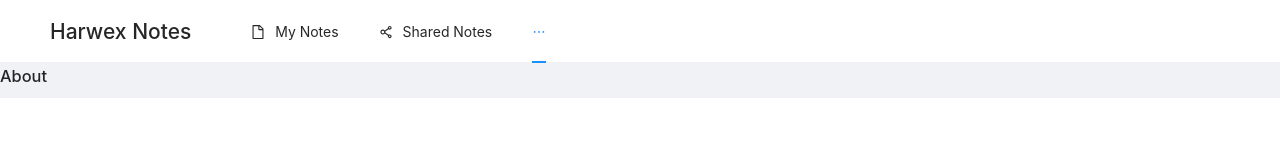
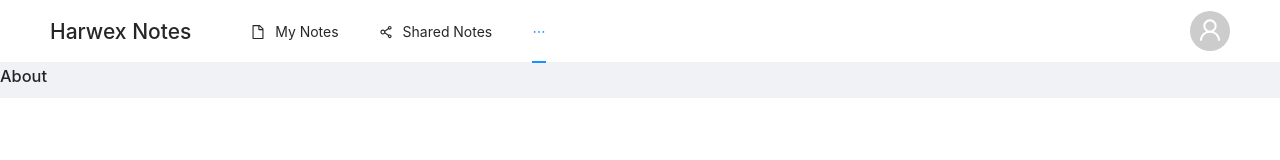
Before and after one commit to Harwex213/TechArt_Labs, a React (Create React App) app in the folder harwex-notes/: page /about in a window 1280 px wide. Shown: the top 160 px of the page. Built offline with nearby package versions, Linux system fonts and the light colour scheme.

Commit message:
feat(Header): create avatar

```diff
--- a/harwex-notes/src/app/App.js
+++ b/harwex-notes/src/app/App.js
@@ -1,8 +1,9 @@
 import React, { useEffect } from "react";
-import { BrowserRouter as Router, Switch, Route, Redirect, Link, useLocation } from "react-router-dom";
+import { BrowserRouter as Router, Switch, Route, Redirect } from "react-router-dom";
 
-import { Layout, Menu } from "antd";
-import { FileOutlined, InfoCircleOutlined, ShareAltOutlined } from "@ant-design/icons";
+import { Layout } from "antd";
+
+import Header from "../components/Header/Header";
 
 import MyNotesPage from "../pages/myNotes/MyNotesPage";
 import SharedNotesPage from "../pages/sharedNotes/SharedNotesPage";
@@ -10,35 +11,21 @@ import AboutPage from "../pages/about/AboutPage";
 import NotFoundPage from "../pages/notFound/NotFoundPage";
 
 import { InitMyNotesPageDev } from "../dev/notesConfig";
-import { menuLinks } from "../config/constants/menu";
 import Styles from "./Styles";
 
 const App = () => {
     useEffect(() => {
         InitMyNotesPageDev();
     }, []);
-
-    let location = useLocation();
-    let selectedKey = menuLinks.get(location.pathname);
+    // Todo: set route paths to constants
 
     return (
         <Router>
-            <Layout style={Styles.app}>
-                <Layout.Header style={Styles.appHeader}>
-                    <h1 style={Styles.headerTitle}>Harwex Notes</h1>
-                    <Menu style={Styles.headerMenu} mode="horizontal" defaultSelectedKeys={[selectedKey]}>
-                        <Menu.Item key={0} icon={<FileOutlined />}>
-                            <Link to="/notes">My Notes</Link>
-                        </Menu.Item>
-                        <Menu.Item key={1} icon={<ShareAltOutlined />}>
-                            <Link to="/shared-notes">Shared Notes</Link>
-                        </Menu.Item>
-                        <Menu.Item key={2} icon={<InfoCircleOutlined />}>
-                            <Link to="/about">About</Link>
-                        </Menu.Item>
-                    </Menu>
+            <Layout style={Styles.layout}>
+                <Layout.Header style={Styles.header}>
+                    <Header />
                 </Layout.Header>
-                <Layout.Content style={Styles.appContent}>
+                <Layout.Content style={Styles.content}>
                     <Switch>
                         <Route path="/notes">
                             <MyNotesPage />
--- a/harwex-notes/src/app/Styles.js
+++ b/harwex-notes/src/app/Styles.js
@@ -1,9 +1,9 @@
 const Styles = {
-    app: {
+    layout: {
         background: "#fff",
         overflowX: "hidden",
     },
-    appHeader: {
+    header: {
         position: "fixed",
         display: "flex",
         zIndex: 1,
@@ -11,13 +11,7 @@ const Styles = {
         background: "#fff",
         borderBottom: "2px solid rgb(240, 242, 245)",
     },
-    headerTitle: {
-        marginRight: "40px",
-    },
-    headerMenu: {
-        borderBottom: "none",
-    },
-    appContent: {
+    content: {
         marginTop: "64px",
     },
 };
--- /dev/null
+++ b/harwex-notes/src/components/Header/Header.jsx
@@ -0,0 +1,38 @@
+import React from "react";
+import { Link, useLocation } from "react-router-dom";
+
+import { Menu, Avatar, Popover } from "antd";
+import { FileOutlined, InfoCircleOutlined, ShareAltOutlined, UserOutlined } from "@ant-design/icons";
+
+import ProfileMenu from "../ProfileMenu/ProfileMenu";
+
+import { menuLinks } from "../../config/constants/menu";
+import Styles from "./Styles";
+
+const Header = () => {
+    const location = useLocation();
+    let selectedLink = menuLinks.get(location.pathname);
+    // Todo: set link paths to constants
+
+    return (
+        <>
+            <h1 style={Styles.title}>Harwex Notes</h1>
+            <Menu style={Styles.menu} mode="horizontal" defaultSelectedKeys={[selectedLink]}>
+                <Menu.Item key={0} icon={<FileOutlined />}>
+                    <Link to="/notes">My Notes</Link>
+                </Menu.Item>
+                <Menu.Item key={1} icon={<ShareAltOutlined />}>
+                    <Link to="/shared-notes">Shared Notes</Link>
+                </Menu.Item>
+                <Menu.Item key={2} icon={<InfoCircleOutlined />}>
+                    <Link to="/about">About</Link>
+                </Menu.Item>
+            </Menu>
+            <Popover title="User 1" placement="bottomRight" content={<ProfileMenu />} trigger="click">
+                <Avatar size="large" style={Styles.avatar} icon={<UserOutlined />} />
+            </Popover>
+        </>
+    );
+};
+
+export default Header;
--- /dev/null
+++ b/harwex-notes/src/components/Header/Styles.js
@@ -0,0 +1,14 @@
+const Styles = {
+    title: {
+        marginRight: "40px",
+    },
+    menu: {
+        borderBottom: "none",
+    },
+    avatar: {
+        cursor: "pointer",
+        margin: "auto 0 auto auto",
+    },
+};
+
+export default Styles;
--- /dev/null
+++ b/harwex-notes/src/components/ProfileMenu/ProfileMenu.jsx
@@ -0,0 +1,14 @@
+import React from "react";
+
+import { Row } from "antd";
+
+const ProfileMenu = () => {
+    return (
+        <>
+            <Row>Profile</Row>
+            <Row>Log out</Row>
+        </>
+    );
+};
+
+export default ProfileMenu;
```
